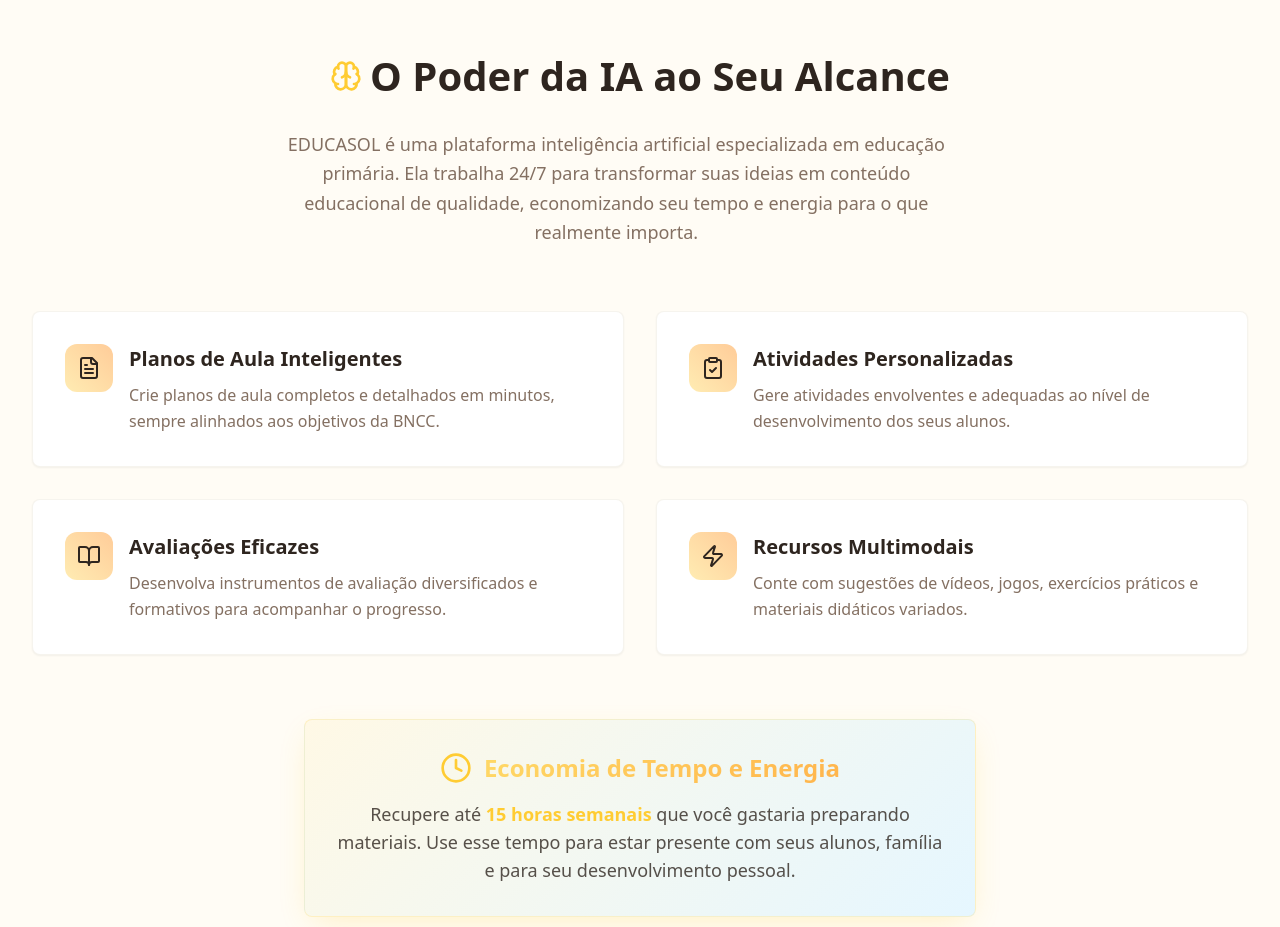
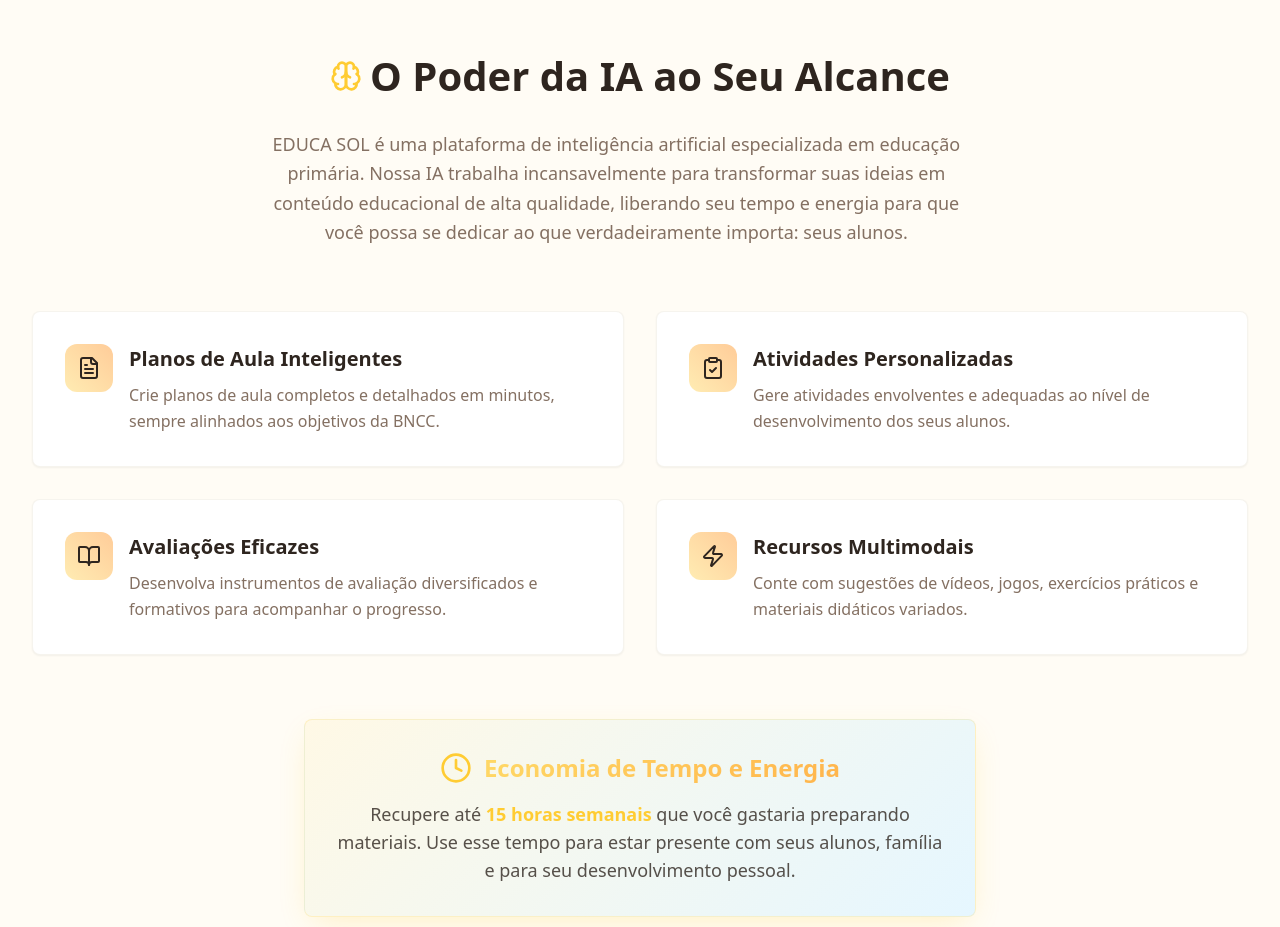
Before and after one commit to hudsonargollo/educassol, a React (Vite) app: page / in a window 1280 px wide. Shown: the part 1020-1947 px from the top of the page. Built offline with nearby package versions, Linux system fonts and the light colour scheme.

Commit message:
Refactor: Improve platform description

```diff
--- a/src/components/FeaturesSection.tsx
+++ b/src/components/FeaturesSection.tsx
@@ -33,7 +33,7 @@ const FeaturesSection = () => {
 
           <p className="text-muted-foreground leading-relaxed px-4" style={{
           fontSize: 'clamp(1rem, 2.5vw, 1.125rem)'
-        }}>EDUCASOL é uma plataforma inteligência artificial especializada em educação primária. Ela trabalha 24/7 para transformar suas ideias em conteúdo educacional de qualidade, economizando seu tempo e energia para o que realmente importa.</p>
+        }}>EDUCA SOL é uma plataforma de inteligência artificial especializada em educação primária. Nossa IA trabalha incansavelmente para transformar suas ideias em conteúdo educacional de alta qualidade, liberando seu tempo e energia para que você possa se dedicar ao que verdadeiramente importa: seus alunos.</p>
         </div>
 
         {/* Features Grid */}
```
